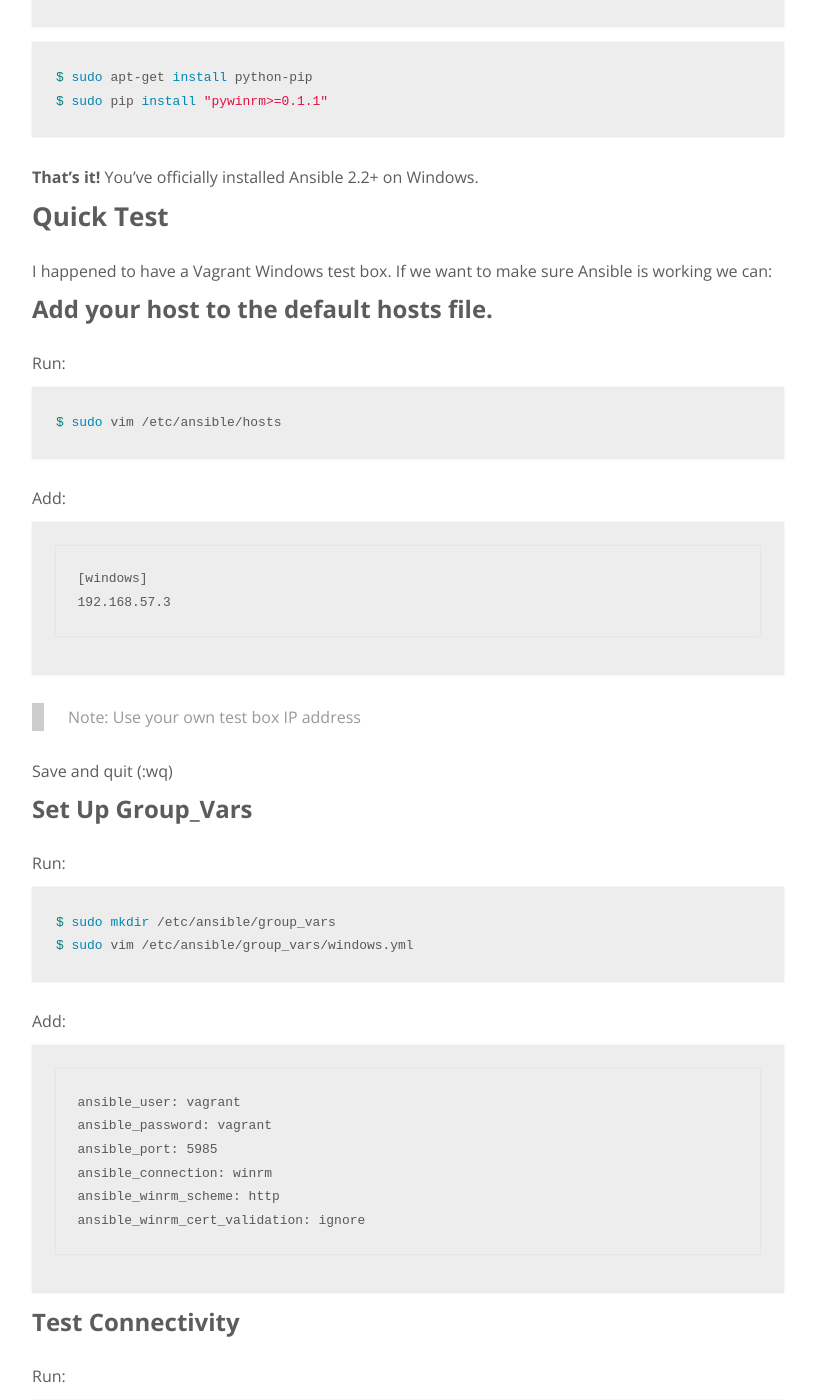
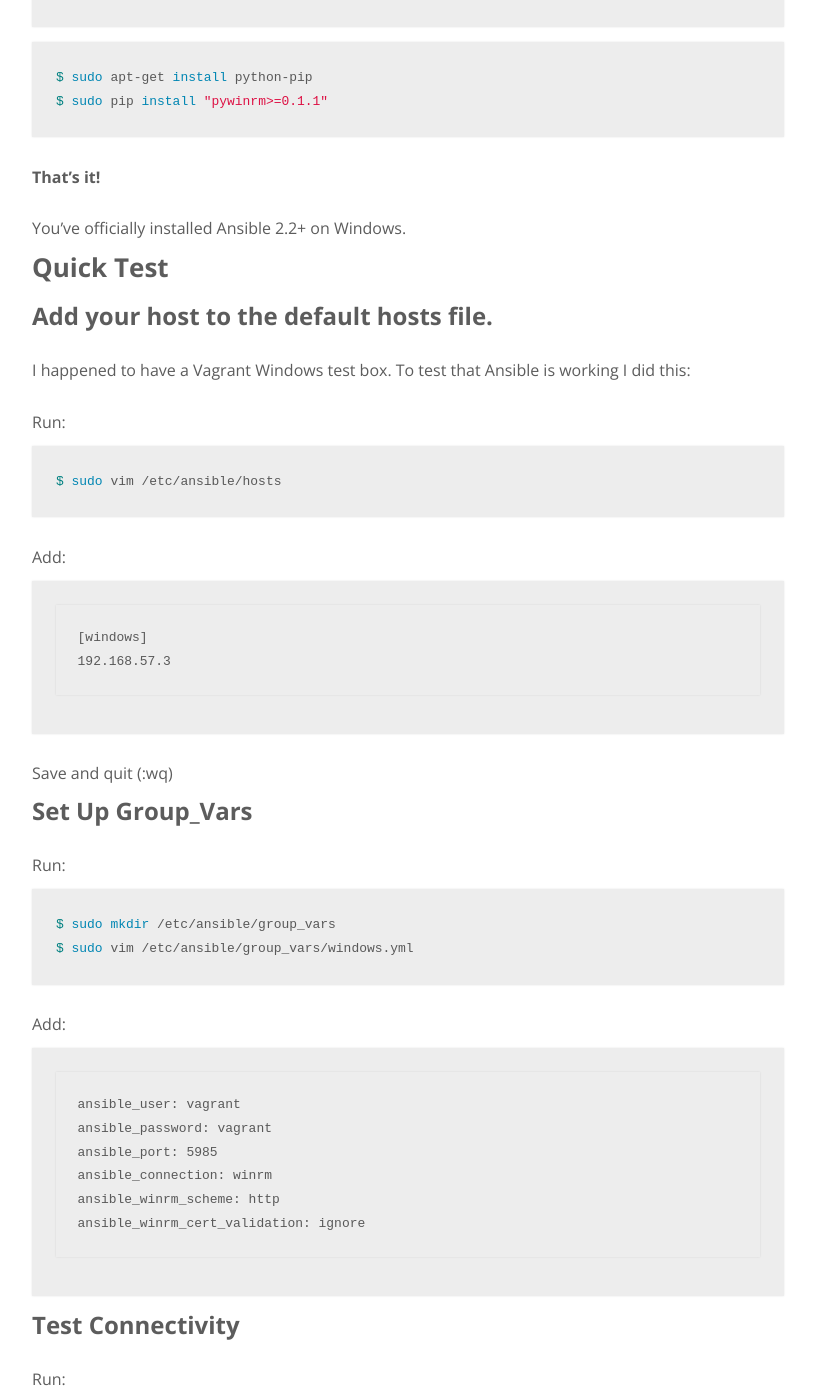
Before and after one commit to FooBartn/FooBartn.github.io, a Jekyll site: the page built from _posts/2017-01-12-install-ansible-on-windows-10.md, in a window 1280 px wide and 1400 px high, scrolled down 1083 px. Shown: the whole window, without its empty margins (240-1055 px from the left). Built offline with Jekyll 4.4.1, drawn with Linux system fonts in a browser that asks for light colours; comment, search, counter and statistics services are not loaded; some of the changed text lies outside the part shown.

Commit message:
Style Modifications

```diff
--- a/_posts/2017-01-12-install-ansible-on-windows-10.md
+++ b/_posts/2017-01-12-install-ansible-on-windows-10.md
@@ -40,12 +40,13 @@
 {% endhighlight %}
 
 **That's it!**
+
 You've officially installed Ansible 2.2+ on Windows.
 
 ## Quick Test
-I happened to have a Vagrant Windows test box. If we want to make sure Ansible is working we can:
 
 ### Add your host to the default hosts file.
+I happened to have a Vagrant Windows test box. To test that Ansible is working I did this:
 
 Run:
 
@@ -57,8 +58,6 @@
 
     [windows]
     192.168.57.3
-
-> Note: Use your own test box IP address
 
 Save and quit (:wq)
 
@@ -88,7 +87,7 @@
 $ ansible windows -m win_ping
 {% endhighlight %}
 
-You should get a response like this if things are working correctly:
+Successful Response:
 
     192.168.57.3 | SUCCESS => {
         "changed": false,
```
